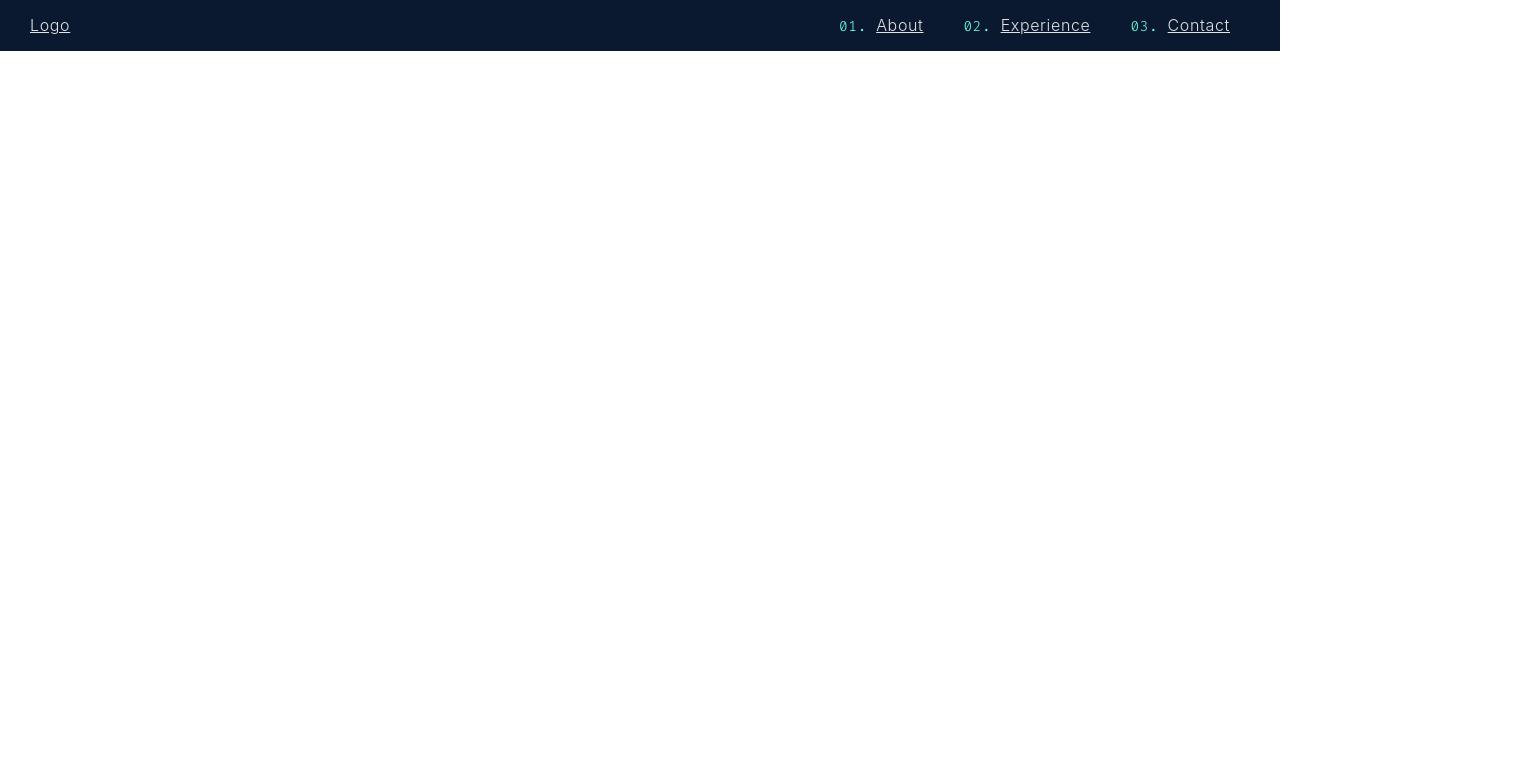
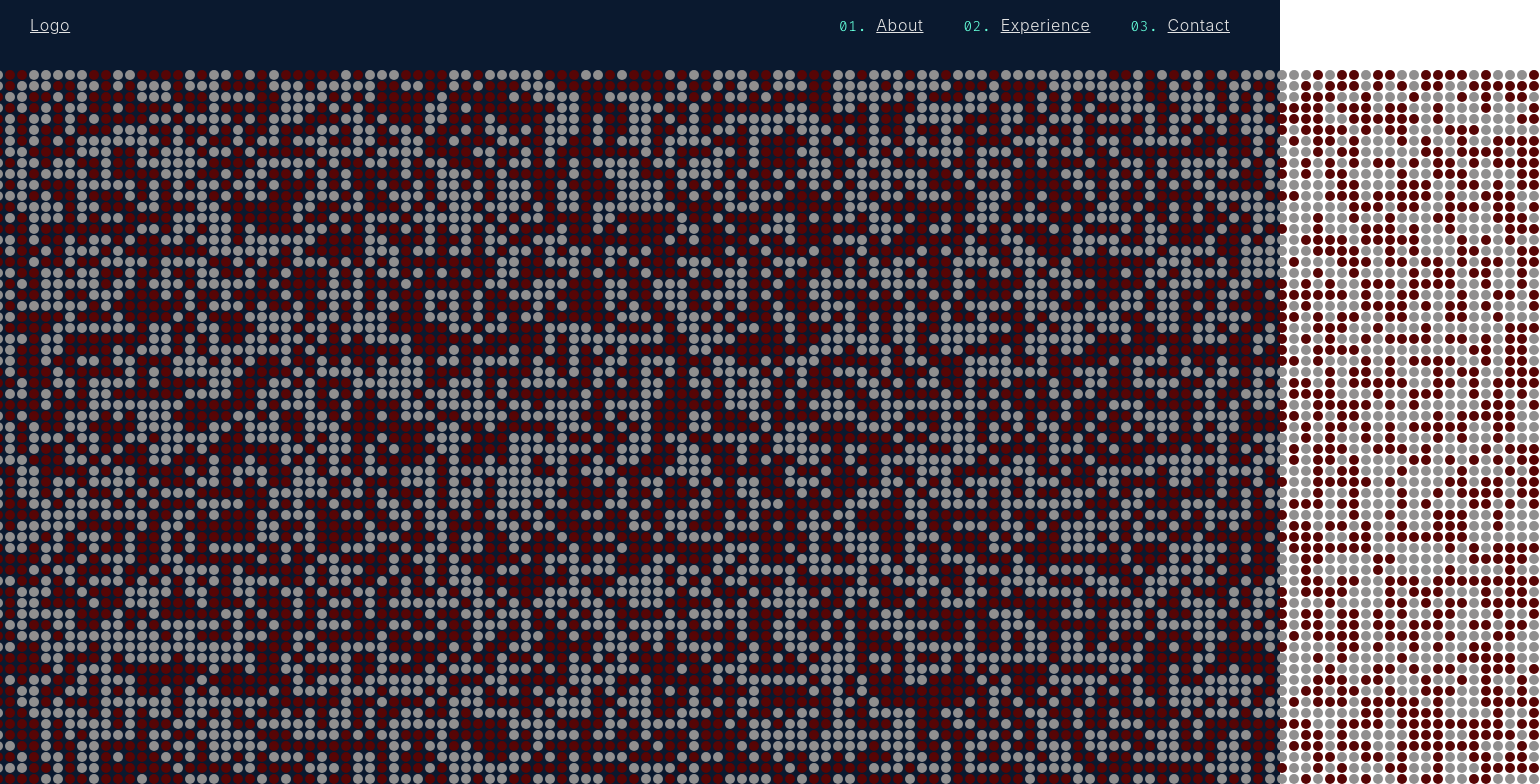
Before and after one commit to dshivrin/Portfolio, a React (Create React App) app: page /gol in a window 1280 px wide. Shown: the top 784 px of the page, 1540 px wide, since content can reach past the window. Built offline with nearby package versions, Linux system fonts and the light colour scheme; a web font is replaced by a local one.

Commit message:
Added static GOL canvas with random cells

```diff
--- a/src/App.scss
+++ b/src/App.scss
@@ -12,7 +12,7 @@
 html {
   --light-green: rgb(100, 255, 218);
   --background-color: rgb(10, 25, 47);
-  --font-color: rgb(204, 214, 246);
+  --font-color: rgb(204, 214, 246);//#0a192f
 }
 
 *,
--- /dev/null
+++ b/src/Components/Hobbies/GOL/Canvas.tsx
@@ -0,0 +1,61 @@
+import { useState } from "react";
+import Cell from "./Cell";
+
+//create 2 2D arrays and initialize with 0 (dead cells)
+//the reason for the second array is state managment.
+//I will clac the next life state into the second arrays and then use it to update the canvas
+const Init = () => {};
+
+const updateLifeCycle = () => {};
+
+const skillsStyle = {
+  display: "flex",
+  alignContent: "center",
+  justifyContent: "center",
+  margin: "0 auto",
+  marginTop: "30px",
+};
+
+function getRandomBool(): number {
+  return Math.random() > 0.5 ? 1 : 0;
+}
+
+const fillRandomValues = (rows: number, columns: number) => {
+  return Array.from({ length: rows }, () =>
+    Array.from({ length: columns }, () => getRandomBool())
+  );
+};
+
+//TODO: create type for props
+const Canvas = (props: any) => {
+  const [rows, setRows] = useState(150);
+  const [columns, setColumns] = useState(65);
+
+  //useEffect for start the game loop
+  let board = fillRandomValues(150, 65);
+
+  //todo: dynamic canvas
+  //todo: use default styled container
+  return (
+    <div style={skillsStyle}>
+      {board.map((rows, RIndex) => {
+        return (
+          <div>
+            {rows.map((subItems, CIndex) => {
+              return (
+                <Cell
+                  key={(RIndex + 2) ^ CIndex}
+                  size="10px"
+                  isAlive={subItems}
+                  shape="circle"
+                />
+              );
+            })}
+          </div>
+        );
+      })}
+    </div>
+  );
+};
+
+export default Canvas;
--- /dev/null
+++ b/src/Components/Hobbies/GOL/Cell.tsx
@@ -0,0 +1,32 @@
+import { useState } from "react";
+
+const getBorderRadius = (shape: string) => {
+  if(shape === "circle"){
+    return "5px";
+  }
+  if(shape === "square"){
+    return "1px";
+  }
+  return "1px";//default square
+}
+
+
+const Cell = (props: any) => {
+
+  const [size, setWidth] = useState(props.size);
+  const [bgColor, setBgColor] = useState(props.isAlive ? "#570505" : "#908f8f");
+  const [cellShape, setCellShape] = useState(getBorderRadius(props.shape));
+
+  //todo add useEffect hook and do all the style descitions in a dedicated method when "zoom" feature introduced
+  const cellStyle = {
+    width: size,
+    height: size,
+    backgroundColor: bgColor,
+    margin : "1px",//calc on zoom lvl
+    borderRadius: cellShape,
+  };
+
+  return <div style={cellStyle}></div>;
+};
+
+export default Cell;
--- a/src/Components/Hobbies/GOL/GOL.tsx
+++ b/src/Components/Hobbies/GOL/GOL.tsx
@@ -1,5 +1,18 @@
+//this will contain board/canvas, and controls for different types of start shapes
+import Canvas from "./Canvas";
+
+const styles={
+  backgroundColor:"#0a192f",
+  height: "100vh",
+};
+
 const GameOfLife = () => {
-  return <div>Game Of life</div>;
+  return (
+    <div style={styles}>
+      <h1>Game of life</h1>
+      <Canvas />
+    </div>
+  );
 };
 
 export default GameOfLife;
```
